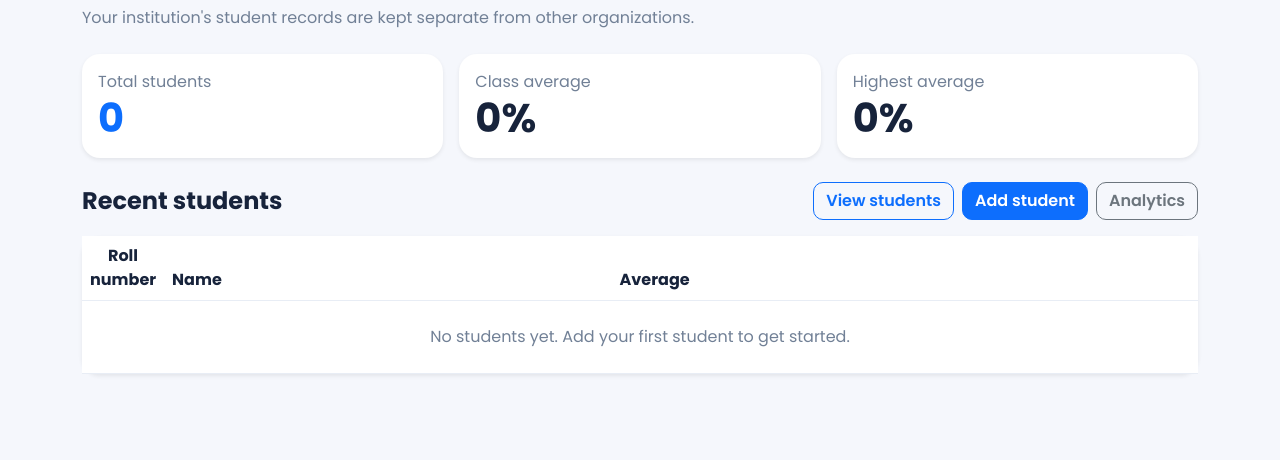
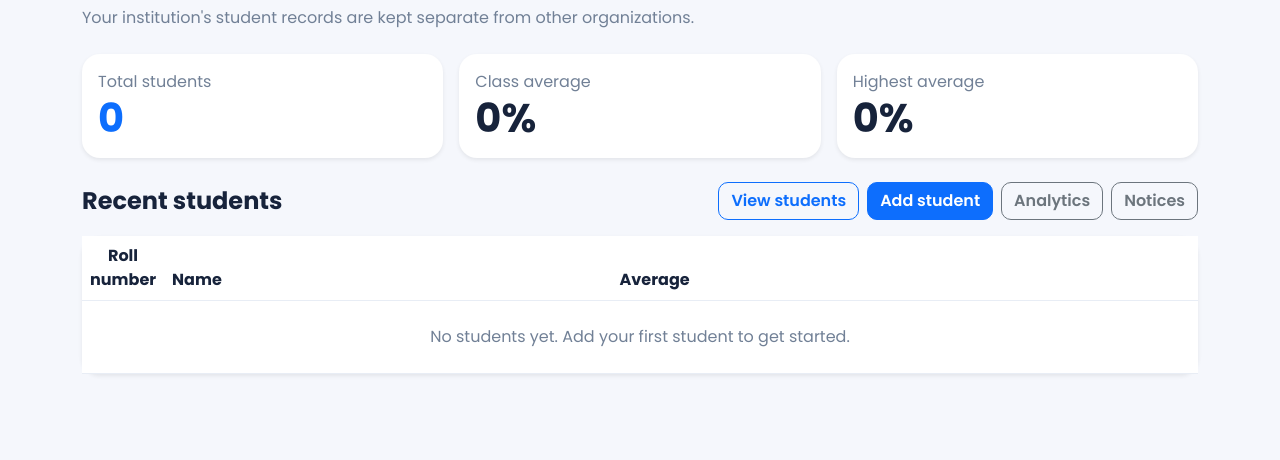
Before and after one commit to alpha00045/EduTrack, a Flask app: page /organization in a window 1280 px wide. Shown: the part 166-626 px from the top of the page. Run offline with Flask 3, Linux system fonts and the light colour scheme; the visitor is signed in with stand-in values (Sample User, id 1); data that the repository does not hold is empty; parts of the project's set-up code (start-up, migrations or seed data) failed here and were passed over; some libraries are stand-ins or nearby versions.

Commit message:
Add organization notice management shortcut

```diff
--- a/templates/organizations/dashboard.html
+++ b/templates/organizations/dashboard.html
@@ -8,7 +8,7 @@
     <div class="col-md-4"><div class="card border-0 shadow-sm p-3"><div class="text-muted">Class average</div><div class="display-6 fw-bold">{{ average }}%</div></div></div>
     <div class="col-md-4"><div class="card border-0 shadow-sm p-3"><div class="text-muted">Highest average</div><div class="display-6 fw-bold">{{ highest }}%</div></div></div>
   </div>
-  <div class="d-flex flex-wrap justify-content-between align-items-center gap-2 mb-3"><h2 class="h4 fw-bold mb-0">Recent students</h2><div class="d-flex flex-wrap gap-2"><a class="btn btn-outline-primary" href="{{ url_for('organization_students') }}">View students</a><a class="btn btn-primary" href="{{ url_for('organization_add_student') }}">Add student</a><a class="btn btn-outline-secondary" href="{{ url_for('organization_analytics') }}">Analytics</a></div></div>
+  <div class="d-flex flex-wrap justify-content-between align-items-center gap-2 mb-3"><h2 class="h4 fw-bold mb-0">Recent students</h2><div class="d-flex flex-wrap gap-2"><a class="btn btn-outline-primary" href="{{ url_for('organization_students') }}">View students</a><a class="btn btn-primary" href="{{ url_for('organization_add_student') }}">Add student</a><a class="btn btn-outline-secondary" href="{{ url_for('organization_analytics') }}">Analytics</a><a class="btn btn-outline-secondary" href="{{ url_for('organization_notices') }}">Notices</a></div></div>
   <div class="card border-0 shadow-sm"><div class="table-responsive"><table class="table align-middle mb-0"><thead><tr><th>Roll number</th><th>Name</th>{% for subject_id,subject_name in subjects %}<th>{{ subject_name }}</th>{% endfor %}<th>Average</th></tr></thead><tbody>
   {% for student in students %}<tr><td>{{ student.roll }}</td><td><a href="{{ url_for('organization_student_details', roll=student.roll) }}">{{ student.name }}</a></td>{% for subject_id,subject_name in subjects %}<td>{{ student.marks.get(subject_id, '—') }}</td>{% endfor %}<td>{{ student.average }}%</td></tr>{% else %}<tr><td colspan="{{ subjects|length + 3 }}" class="text-center text-muted py-4">No students yet. Add your first student to get started.</td></tr>{% endfor %}
   </tbody></table></div></div>
```
